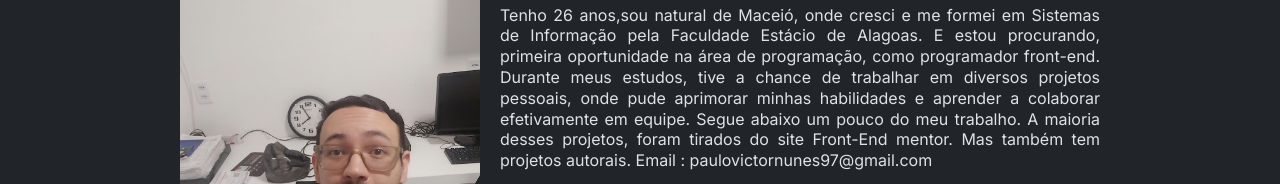
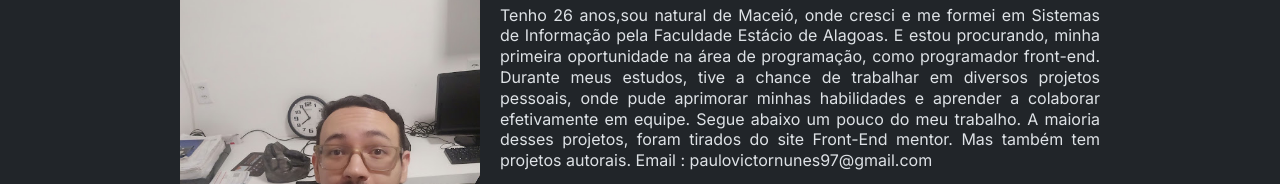
Before and after one commit to paulovictor1997/Portifolio, a plain HTML site: page index.html in a window 1280 px wide. Shown: the part 78-262 px from the top of the page. Drawn offline with nearby package versions, Linux system fonts and the light colour scheme.

Commit message:
Update HTML
content

```diff
--- a/index.html
+++ b/index.html
@@ -23,7 +23,7 @@
             <h1 class="title">Olá, me chamo Paulo Victor.</h1>
             <p class="text">
                 Tenho 26 anos,sou natural de Maceió, onde cresci e me formei em
-                Sistemas de Informação pela Faculdade Estácio de Alagoas. E estou procurando,
+                Sistemas de Informação pela Faculdade Estácio de Alagoas. E estou procurando, minha
                 primeira oportunidade na área de programação, como programador front-end.
                 Durante meus estudos, tive a chance de trabalhar em diversos projetos pessoais,
                 onde pude aprimorar minhas habilidades e aprender a colaborar efetivamente em equipe.
```
